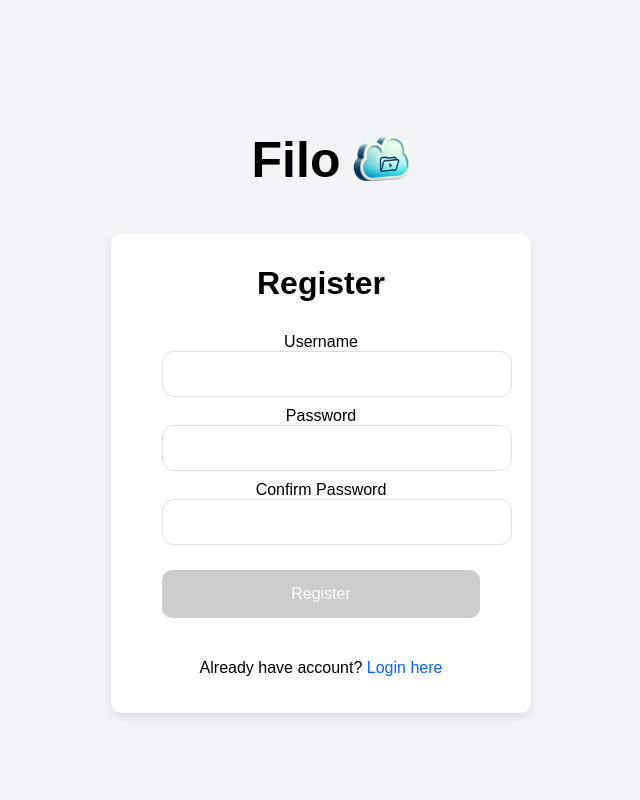
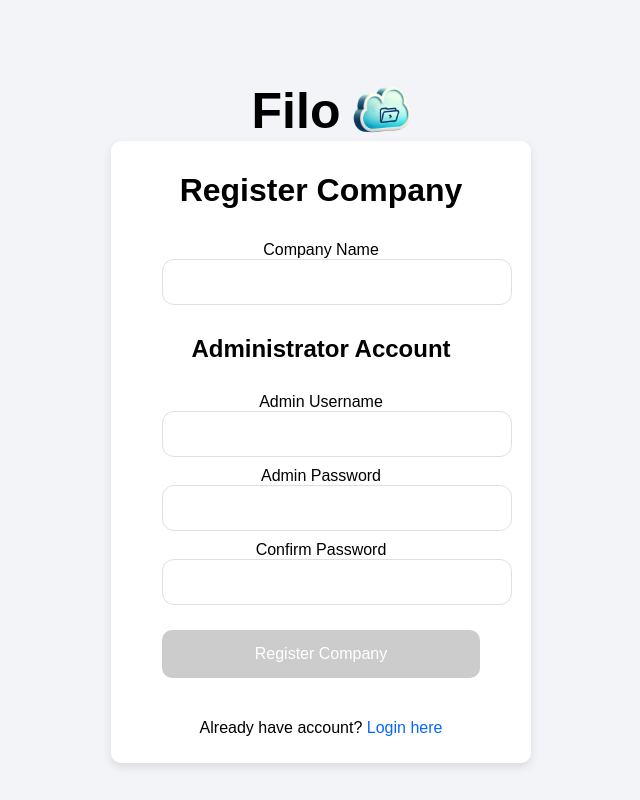
Before and after one commit to ssss1131/Filo-frontend, an Angular app: page /auth/register in a window 1280 px wide. Shown: the whole page, without its empty margins (319-959 px from the left). Built offline with nearby package versions, Linux system fonts and the light colour scheme; no server answers.

Commit message:
feat: add some styles and api calls

```diff
--- a/src/app/core/services/auth.service.ts
+++ b/src/app/core/services/auth.service.ts
@@ -3,6 +3,7 @@ import {BehaviorSubject, catchError, Observable, of, tap} from 'rxjs';
 import {User} from '../models/user';
 import {HttpClient} from '@angular/common/http';
 import {map} from 'rxjs/operators';
+import {RegisterTenantPayload} from './register-tenant-payload';
 
 @Injectable({
   providedIn: 'root'
@@ -11,19 +12,20 @@ export class AuthService {
 
   private userSubject = new BehaviorSubject<User | null>(null);
   user$ = this.userSubject.asObservable();
+  private baseUrl: string = '/api';
 
 
   constructor(private http: HttpClient) {
   }
 
   fetchCurrentUser(): Observable<User> {
-    return this.http.get<User>('/api/user/me', {withCredentials: true}).pipe(
+    return this.http.get<User>(this.baseUrl + '/user/me', {withCredentials: true}).pipe(
       tap(user => this.userSubject.next(user))
     );
   }
 
   checkAuth(): Observable<boolean> {
-    return this.http.get<User>('/api/user/me', { withCredentials: true }).pipe(
+    return this.http.get<User>(this.baseUrl + '/user/me', {withCredentials: true}).pipe(
       tap(user => this.userSubject.next(user)),
       map(() => true),
       catchError(err => {
@@ -33,22 +35,19 @@ export class AuthService {
     );
   }
 
-  login(credentials: { username: string, password: string }): Observable<User> {
-    return this.http.post<User>('/api/auth/login', credentials, {withCredentials: true}).pipe(
-      tap(user => this.userSubject.next(user))
-    );
-  }
-
-  register(credentials: { username: string, password: string }): Observable<User> {
-    return this.http.post<User>('/api/auth/register', credentials, {withCredentials: true}).pipe(
+  login(credentials: { username: string, password: string, tenant:string }): Observable<User> {
+    return this.http.post<User>(this.baseUrl + '/auth/login', credentials, {withCredentials: true}).pipe(
       tap(user => this.userSubject.next(user))
     );
   }
 
   logout(): Observable<void> {
-    return this.http.post<void>('/api/auth/logout', {}, {withCredentials:true}).pipe(
+    return this.http.post<void>(this.baseUrl + '/auth/logout', {}, {withCredentials: true}).pipe(
       tap(user => this.userSubject.next(null))
     );
   }
 
+  registerTenant(payload: RegisterTenantPayload) {
+    return this.http.post(this.baseUrl + '/tenants', payload, {withCredentials: true});
+  }
 }
--- /dev/null
+++ b/src/app/core/services/register-tenant-payload.ts
@@ -0,0 +1,6 @@
+export interface RegisterTenantPayload {
+  slug: string;
+  displayName: string;
+  adminUsername: string;
+  adminPassword: string;
+}
--- a/src/app/core/validators/password-match.validator.ts
+++ b/src/app/core/validators/password-match.validator.ts
@@ -1,7 +1,7 @@
 import {AbstractControl, ValidationErrors, ValidatorFn} from '@angular/forms';
 
 export const passwordMatchValidator: ValidatorFn = (control: AbstractControl): ValidationErrors | null => {
-  const password = control.get('password');
+  const password = control.get('adminPassword');
   const confirmPassword = control.get('confirmPassword');
   if (password && confirmPassword && password.value !== confirmPassword.value) {
     return {passwordMismatch: true};
--- a/src/app/login/login.component.html
+++ b/src/app/login/login.component.html
@@ -7,6 +7,8 @@
     <div class="login-container">
       <div *ngIf="errorMessage" class="error-message">{{ errorMessage }}</div>
       <form [formGroup]="loginForm" (ngSubmit)="onSubmit()">
+        <input type="text" placeholder="Tenant" formControlName="tenant">
+        <app-validation-errors [control]="loginForm.get('tenant')" fieldName="tenant"></app-validation-errors>
         <input type="text" placeholder="Email or username" formControlName="username">
         <app-validation-errors [control]="loginForm.get('username')" fieldName="username"></app-validation-errors>
         <input type="password" placeholder="Password" formControlName="password">
--- a/src/app/login/login.component.ts
+++ b/src/app/login/login.component.ts
@@ -27,7 +27,8 @@ export class LoginComponent {
   ) {
     this.loginForm = this.fb.group({
       username: ['', [Validators.required]],
-      password: ['', [Validators.required]]
+      password: ['', [Validators.required]],
+      tenant: ['']
     });
   }
 
--- a/src/app/register/register.component.css
+++ b/src/app/register/register.component.css
@@ -12,6 +12,7 @@
   align-items: center;
   margin-left: 30px;
   font-size: 50px;
+  margin-bottom: -10px;
 }
 
 .filo-title img {
--- a/src/app/register/register.component.html
+++ b/src/app/register/register.component.html
@@ -6,29 +6,54 @@
     </h1>
   </div>
   <div class="register-container">
-    <h1>Register</h1>
+    <h1>Register Company</h1>
+
     <form [formGroup]="registerForm" (ngSubmit)="onSubmit()">
       <div>
-        <label for="username">Username</label>
-        <input id="username" type="text" formControlName="username">
-        <app-validation-errors [control]="registerForm.get('username')" fieldName="Username"></app-validation-errors>
+        <label for="displayName">Company Name</label>
+        <input id="displayName" type="text" formControlName="displayName">
+        <app-validation-errors
+          [control]="registerForm.get('displayName')"
+          fieldName="Company Name"></app-validation-errors>
       </div>
+
+      <h2>Administrator Account</h2>
+
       <div>
-        <label for="password">Password</label>
-        <input id="password" type="password" formControlName="password">
-        <app-validation-errors [control]="registerForm.get('password')" fieldName="Password"></app-validation-errors>
+        <label for="adminUsername">Admin Username</label>
+        <input id="adminUsername" type="text" formControlName="adminUsername">
+        <app-validation-errors
+          [control]="registerForm.get('adminUsername')"
+          fieldName="Admin Username"></app-validation-errors>
       </div>
+
+      <div>
+        <label for="adminPassword">Admin Password</label>
+        <input id="adminPassword" type="password" formControlName="adminPassword">
+        <app-validation-errors
+          [control]="registerForm.get('adminPassword')"
+          fieldName="Admin Password"></app-validation-errors>
+      </div>
+
       <div>
         <label for="confirmPassword">Confirm Password</label>
         <input id="confirmPassword" type="password" formControlName="confirmPassword">
-        <app-validation-errors [control]="registerForm.get('confirmPassword')"
-                               fieldName="Confirm Password"></app-validation-errors>
+        <app-validation-errors
+          [control]="registerForm.get('confirmPassword')"
+          fieldName="Confirm Password"></app-validation-errors>
       </div>
+
       <div *ngIf="registerForm.errors?.['passwordMismatch'] && registerForm.get('confirmPassword')?.touched">
-        <small>Passwords do not match.</small>
+        <small class="error-message">Passwords do not match.</small>
       </div>
-      <button type="submit" [disabled]="registerForm.invalid" class="register-button">Register</button>
+
+      <button type="submit" [disabled]="registerForm.invalid" class="register-button">
+        Register Company
+      </button>
     </form>
-    <p class="login-link">Already have account? <a routerLink="/auth/login">Login here</a></p>
+
+    <p>
+      Already have account? <a routerLink="/auth/login">Login here</a>
+    </p>
   </div>
 </div>
--- a/src/app/register/register.component.ts
+++ b/src/app/register/register.component.ts
@@ -6,6 +6,7 @@ import {CommonModule, NgOptimizedImage} from '@angular/common';
 import {passwordMatchValidator} from '../core/validators/password-match.validator';
 import {ValidationErrorsComponent} from '../validation-errors/validation-errors.component';
 import {NotificationService} from '../core/services/notification.service';
+import {RegisterTenantPayload} from '../core/services/register-tenant-payload';
 
 @Component({
   selector: 'app-register',
@@ -22,44 +23,52 @@ import {NotificationService} from '../core/services/notification.service';
 export class RegisterComponent {
   registerForm: FormGroup;
 
-
   constructor(
     private fb: FormBuilder,
     private authService: AuthService,
     private router: Router,
-    private notifyService: NotificationService
+    private notify: NotificationService
   ) {
     this.registerForm = this.fb.group({
-      username: ['', [Validators.required, Validators.minLength(3), Validators.maxLength(30)]],
-      password: ['', [Validators.required, Validators.minLength(3), Validators.maxLength(30)]],
-      confirmPassword: ['', [Validators.required]],
-    }, {validators: passwordMatchValidator});
-
+      displayName: ['', [Validators.required, Validators.minLength(3)]],
+      adminUsername: ['', [Validators.required, Validators.minLength(3)]],
+      adminPassword: ['', [Validators.required, Validators.minLength(6)]],
+      confirmPassword: ['', [Validators.required]]
+    }, { validators: passwordMatchValidator });
   }
 
   onSubmit() {
-    if (this.registerForm.valid) {
-      this.authService.register(this.registerForm.value).subscribe({
+    if (this.registerForm.invalid) return;
+
+    const { displayName, adminUsername, adminPassword } = this.registerForm.value;
+
+    const slug = displayName
+      .toLowerCase()
+      .trim()
+      .replace(/\s+/g, '-')
+      .replace(/[^a-z0-9\-]/g, '')
+      .replace(/\-+/g, '-');
+
+    const payload: RegisterTenantPayload = {
+      slug,
+      displayName,
+      adminUsername,
+      adminPassword
+    };
+
+    this.authService.registerTenant(payload).subscribe({
       next: () => {
-          this.notifyService.success("You have successfully registered!")
-          this.authService.login({
-            username: this.registerForm.value['username'],
-            password: this.registerForm.value['password']
-          }).subscribe( () => {
-              this.router.navigate(['/home']);
-          }
-          );
+        this.notify.success(`Company “${displayName}” registered!`);
+        this.router.navigate(['/auth/login']);
       },
       error: err => {
-          if (err.status === 400) {
-            this.notifyService.error('Invalid data. Please check your inputs.');
-          } else if (err.status === 409) {
-            this.notifyService.error('Username is already taken.');
+        if (err.status === 409) {
+          this.notify.error('Slug or username already taken.');
         } else {
-            this.notifyService.error('An unexpected error occurred. Please try again later.');
+          this.notify.error('Unexpected error. Try later.');
         }
       }
     });
   }
+
 }
-}
```
Lines whose indentation alone changed are shown as unchanged.
